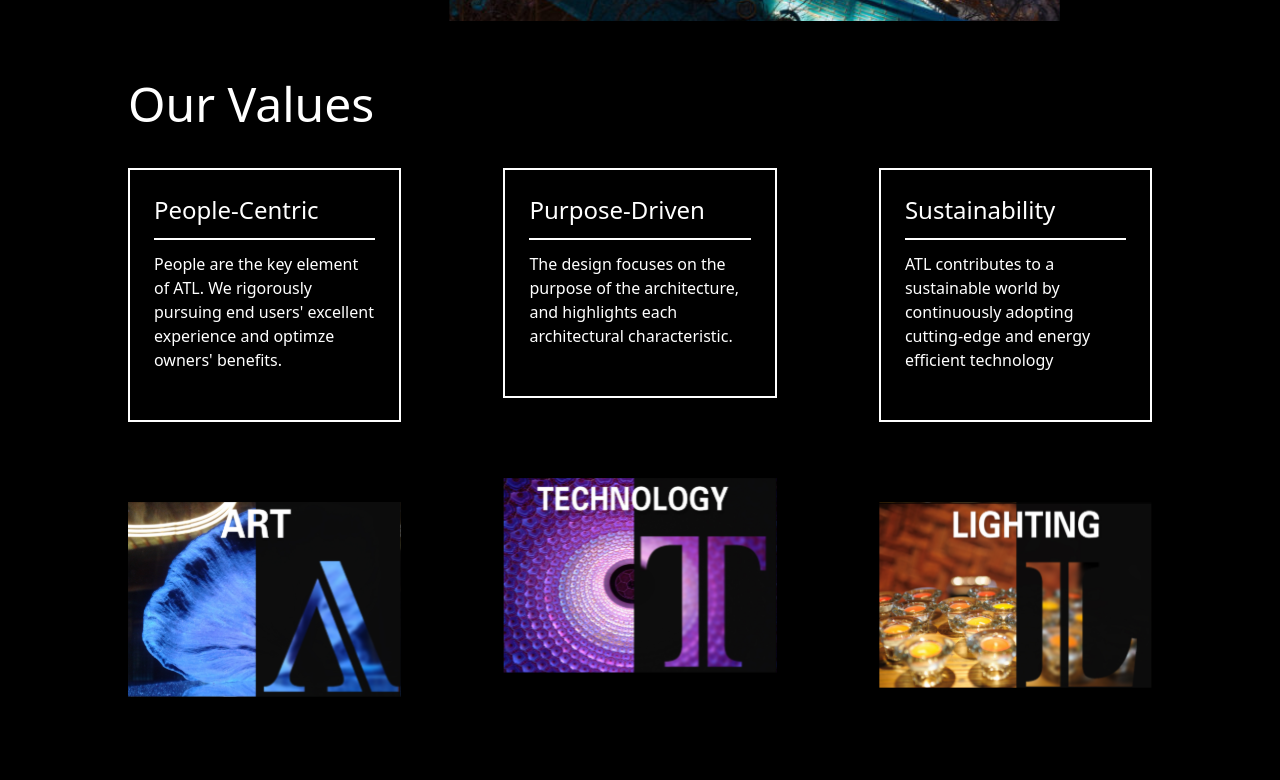
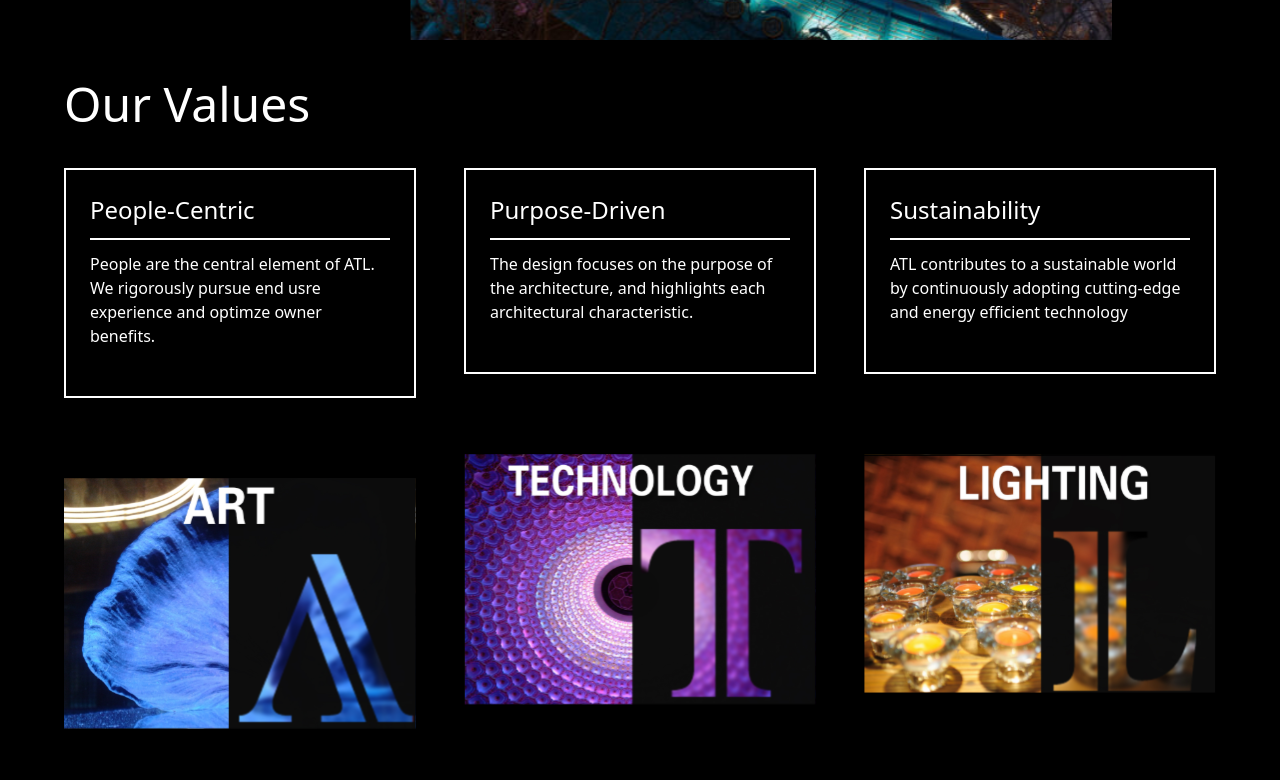
Before and after one commit to ludavidca/atl-lighting-design-website, a Vue app: page / in a window 1280 px wide. Shown: the part 1340-2120 px from the top of the page. Built offline with nearby package versions, Linux system fonts and the light colour scheme.

Commit message:
Finalized first iteration of template designs, just need to add dropdown menu

```diff
--- a/src/App.vue
+++ b/src/App.vue
@@ -24,8 +24,8 @@ import { RouterLink, RouterView } from 'vue-router'
       <RouterView />
     </main>
 
-    <footer class="flex flex-col  bg-black py-8 mt-auto">
-      <div class="mx-[5%] px-4">
+    <footer class="flex flex-col bg-black py-8 mt-auto">
+      <div class="mx-[5%]">
         <div class="flex flex-wrap items-start gap-8 relative">
           <div class="w-full h-[2px] bg-white" />
           <div class="flex-1 text-white ml-5">
--- a/src/assets/base.css
+++ /dev/null
@@ -1,86 +0,0 @@
-/* color palette from <https://github.com/vuejs/theme> */
-:root {
-  --vt-c-white: #ffffff;
-  --vt-c-white-soft: #f8f8f8;
-  --vt-c-white-mute: #f2f2f2;
-
-  --vt-c-black: #181818;
-  --vt-c-black-soft: #222222;
-  --vt-c-black-mute: #282828;
-
-  --vt-c-indigo: #2c3e50;
-
-  --vt-c-divider-light-1: rgba(60, 60, 60, 0.29);
-  --vt-c-divider-light-2: rgba(60, 60, 60, 0.12);
-  --vt-c-divider-dark-1: rgba(84, 84, 84, 0.65);
-  --vt-c-divider-dark-2: rgba(84, 84, 84, 0.48);
-
-  --vt-c-text-light-1: var(--vt-c-indigo);
-  --vt-c-text-light-2: rgba(60, 60, 60, 0.66);
-  --vt-c-text-dark-1: var(--vt-c-white);
-  --vt-c-text-dark-2: rgba(235, 235, 235, 0.64);
-}
-
-/* semantic color variables for this project */
-:root {
-  --color-background: var(--vt-c-white);
-  --color-background-soft: var(--vt-c-white-soft);
-  --color-background-mute: var(--vt-c-white-mute);
-
-  --color-border: var(--vt-c-divider-light-2);
-  --color-border-hover: var(--vt-c-divider-light-1);
-
-  --color-heading: var(--vt-c-text-light-1);
-  --color-text: var(--vt-c-text-light-1);
-
-  --section-gap: 160px;
-}
-
-@media (prefers-color-scheme: dark) {
-  :root {
-    --color-background: var(--vt-c-black);
-    --color-background-soft: var(--vt-c-black-soft);
-    --color-background-mute: var(--vt-c-black-mute);
-
-    --color-border: var(--vt-c-divider-dark-2);
-    --color-border-hover: var(--vt-c-divider-dark-1);
-
-    --color-heading: var(--vt-c-text-dark-1);
-    --color-text: var(--vt-c-text-dark-2);
-  }
-}
-
-*,
-*::before,
-*::after {
-  box-sizing: border-box;
-  margin: 0;
-  font-weight: normal;
-}
-
-body {
-  min-height: 100vh;
-  color: var(--color-text);
-  background: var(--color-background);
-  transition:
-    color 0.5s,
-    background-color 0.5s;
-  line-height: 1.6;
-  font-family:
-    Inter,
-    -apple-system,
-    BlinkMacSystemFont,
-    'Segoe UI',
-    Roboto,
-    Oxygen,
-    Ubuntu,
-    Cantarell,
-    'Fira Sans',
-    'Droid Sans',
-    'Helvetica Neue',
-    sans-serif;
-  font-size: 15px;
-  text-rendering: optimizeLegibility;
-  -webkit-font-smoothing: antialiased;
-  -moz-osx-font-smoothing: grayscale;
-}
--- a/src/assets/main.css
+++ /dev/null
@@ -1,35 +0,0 @@
-@import './base.css';
-
-#app {
-  max-width: 1280px;
-  margin: 0 auto;
-  padding: 2rem;
-  font-weight: normal;
-}
-
-a,
-.green {
-  text-decoration: none;
-  color: hsla(160, 100%, 37%, 1);
-  transition: 0.4s;
-  padding: 3px;
-}
-
-@media (hover: hover) {
-  a:hover {
-    background-color: hsla(160, 100%, 37%, 0.2);
-  }
-}
-
-@media (min-width: 1024px) {
-  body {
-    display: flex;
-    place-items: center;
-  }
-
-  #app {
-    display: grid;
-    grid-template-columns: 1fr 1fr;
-    padding: 0 2rem;
-  }
-}
--- a/src/views/AwardsView.vue
+++ b/src/views/AwardsView.vue
@@ -1,35 +1,51 @@
-<script lang="ts">
+<script setup lang="ts">
 import { ref } from 'vue';
 
-const projects = ref([
+const awardprojects = ref([
   {
     title: "Guanyin Altar",
-    year: 2024,
-    location: "ZhouShan City, China",
-    image: "src/assets/Contact/shanghai.svg",
+    image: "src/assets/CarouselImages/3.svg",
+    awards: [
+      "1st Prize of Outdoor Lighting Design – CIES 2022",
+      "1st Prize of Outdoor Lighting Design – CIES 2022",
+      "1st Prize of Outdoor Lighting Design – CIES 2022",
+    ]
   },
   {
     title: "Guanyin Altar",
-    year: 2024,
-    location: "ZhouShan City, China",
-    image: "src/assets/Contact/shanghai.svg",
+    image: "src/assets/CarouselImages/3.svg",
+    awards: [
+      "1st Prize of Outdoor Lighting Design – CIES 2022",
+    ]
   },
 ]);
 </script>
 
 <template>
   <div class="bg-black text-white font-sans min-h-screen">
-    <div class="container  py-8 mb-8">
+    <div class="py-8">
      <div class="flex flex-row items-center justify-center pt-[5%] gap-x-4">
       <h1 class="text-5xl text-center">Awards</h1>
     </div>
 
-      <hr class="border-t-2 border-white mt-6 mx-[5%] mb-10">
-
-      <div class="w-[90%] justify-center mx-auto">
-
-
+      <hr class="border-t-2 border-white mt-6 mx-[5%]">
+        <div class="w-[90%] justify-center mx-auto">
+          <div v-for="award in awardprojects" :key="award.title" class="flex flex-row w-full h-[30vh] mb-4 mt-10">
+            <div class="w-3/5 h-full overflow-hidden">
+              <img :src="award.image" class="w-full h-full object-cover object-center">
+            </div>
+            <div class="flex flex-col w-2/5 pl-4 justify-center ml-[5%]">
+              <div class="text-2xl text-white mb-2">
+                {{ award.title }}
+              </div>
+              <div class="text-white">
+                <div v-for="item in award.awards" :key="item" class="text-white">
+                  {{ item }}
+                </div>
+              </div>
+            </div>
+          </div>
+        </div>
+      </div>
     </div>
-    </div>
-  </div>
 </template>
--- a/src/views/ContactView.vue
+++ b/src/views/ContactView.vue
@@ -6,23 +6,29 @@ const contacts = ref([
     title: "Shanghai ATL Lighting Design Company",
     address: "Building 18, 333 Baotun Road<br>Huangpu District<br>Shanghai, China 200011",
     image: "src/assets/Contact/shanghai.svg",
+    email:"mailto:atl@188.com",
+    tel:"tel+862152137649",
   },
   {
     title: "Shanghai ATL Lighting Design Xi'an Branch",
     address: "2203, Unit 1, Building 7<br>Shuangwei Yingbin Square, Wei Yang Road<br>Xi'an, China 710018",
     image: "src/assets/Contact/xian.svg",
+    email:"mailto:atllightxa@163.com",
+    tel:"tel:+8613585700424",
   },
   {
     title: "ATL International Lighting Design Inc.",
     address: "Suite 340, 600 Crowfoot Crescent NW<br>Calgary, AB, Canada T3G 0B4<br><br>",
     image: "src/assets/Contact/calgary.svg",
+    email: "mailto:zlu@live.ca",
+    tel:"tel:+15879664293",
   },
 ]);
 </script>
 
 <template>
   <div class="bg-black text-white font-sans min-h-screen">
-    <div class="container mx-auto py-8">
+    <div class="mx-auto py-8">
      <div class="flex flex-row items-center justify-center pt-[5%] gap-x-4">
       <h1 class="text-5xl text-center">Contact Us</h1>
     </div>
@@ -37,8 +43,8 @@ const contacts = ref([
           <h2 class="text-2xl font-bold mb-2">{{ contact.title }}</h2>
           <p class="mb-4" v-html="contact.address"></p>
           <p>
-            <a href="#" class="underline mr-4">Email</a>
-            <a href="#" class="underline">Telephone</a>
+            <a :href="contact.email" class="underline mr-4 text-white">Email</a>
+            <a :href="contact.tel" class="underline text-white">Telephone</a>
           </p>
         </div>
       </div>
@@ -49,8 +55,8 @@ const contacts = ref([
           <div>
           <h2 class="text-4xl mb-4">Careers</h2>
           <p>
-            <a href="#" class="underline mr-4">Email</a>
-            <a href="#" class="underline">Telephone</a>
+            <a href="mailto:hr@atl-design.com" class="underline mr-4">Email</a>
+            <a href="+8602152137649" class="underline">Telephone</a>
           </p>
         </div>
         </div>
--- a/src/views/HomeView.vue
+++ b/src/views/HomeView.vue
@@ -11,7 +11,7 @@ const carouselSlides = [image1, image2, image3];
 const values = ref([
   {
     title: "People-Centric",
-    text: "People are the key element of ATL. We rigorously pursuing end users' excellent experience and optimze owners' benefits.",
+    text: "People are the central element of ATL. We rigorously pursue end usre experience and optimze owner benefits.",
     imagelink: "src/assets/HomePage/peopleCentric.svg",
   },
   {
@@ -47,7 +47,7 @@ const values = ref([
     </div>
 
 
-    <div class="px-[10%] pt-20 overflow-y-hidden w-[100%]">
+    <div class="px-[5%] pt-20 overflow-y-hidden w-[100%]">
     <!-- This is the Our Company Intro -->
     <div class="flex flex-row w-fit items-center justify-center relative translate-x-[-9%]">
       <div class="z-10 w-1/2 translate-x-[10%] p-[4%] bg-black">
@@ -70,7 +70,7 @@ const values = ref([
         <h1 class="text-5xl text-white ">
           Our Values
         </h1>
-        <div class="grid grid-cols-3 gap-[10%] w-full pt-10">
+        <div class="grid grid-cols-3 gap-12 w-full pt-10">
           <div v-for="value in values" :key="value.title">
             <div class="border-white border-2 p-6 flex-col">
               <h1 class="text-2xl text-white">{{value.title}}</h1>
--- a/src/views/ProjectsView.vue
+++ b/src/views/ProjectsView.vue
@@ -1,4 +1,4 @@
-<script lang="ts">
+<script setup lang="ts">
 import { ref } from 'vue';
 
 const projects = ref([
@@ -6,21 +6,46 @@ const projects = ref([
     title: "Guanyin Altar",
     year: 2024,
     location: "ZhouShan City, China",
-    image: "src/assets/Contact/shanghai.svg",
+    image: "src/assets/CarouselImages/1.svg",
   },
   {
     title: "Guanyin Altar",
     year: 2024,
     location: "ZhouShan City, China",
-    image: "src/assets/Contact/shanghai.svg",
+    image: "src/assets/CarouselImages/2.svg",
+  }
+  ,
+  {
+    title: "Guanyin Altar",
+    year: 2024,
+    location: "ZhouShan City, China",
+    image: "src/assets/CarouselImages/3.svg",
   },
-  // ...repeat as needed
+  {
+    title: "Guanyin Altar",
+    year: 2024,
+    location: "ZhouShan City, China",
+    image: "src/assets/CarouselImages/1.svg",
+  },
+  {
+    title: "Guanyin Altar",
+    year: 2024,
+    location: "ZhouShan City, China",
+    image: "src/assets/CarouselImages/2.svg",
+  }
+  ,
+  {
+    title: "Guanyin Altar",
+    year: 2024,
+    location: "ZhouShan City, China",
+    image: "src/assets/CarouselImages/3.svg",
+  }
 ]);
 </script>
 
 <template>
-  <div class="bg-black text-white font-sans min-h-screen">
-    <div class="container  py-8 mb-8">
+  <div class="bg-black text-white font-sans">
+    <div class="py-8">
      <div class="flex flex-row items-center justify-center pt-[5%] gap-x-4">
       <h1 class="text-5xl text-center">Arts & Culture</h1>
       <img
@@ -36,14 +61,13 @@ const projects = ref([
 
       <div class="w-[90%] justify-center mx-auto">
       <div class="grid grid-cols-1 md:grid-cols-3 gap-12">
-        <div v-for="contact in contacts" :key="contact.title" class="flex flex-col">
-          <img :src="contact.image" :alt="contact.title" class="w-full h-64 object-cover mb-4">
-          <h2 class="text-2xl font-bold mb-2">{{ contact.title }}</h2>
-          <p class="mb-4" v-html="contact.address"></p>
-          <p>
-            <a href="#" class="underline mr-4">Email</a>
-            <a href="#" class="underline">Telephone</a>
-          </p>
+        <div v-for="project in projects" :key="project.title" class="flex flex-col">
+          <img :src="project.image" :alt="project.title" class="w-full h-64 object-cover mb-4">
+          <div class="flex flex-row justify-between gap-x-fit">
+            <h2 class="text-2xl text-white mb-2">{{ project.title }}</h2>
+            <p class="text-white text-2xl">{{ project.year }}</p>
+          </div>
+          <p class="mb-4" v-html="project.location"></p>
         </div>
       </div>
     </div>
```
Also changed, not shown: src/views/NewsView.vue (+34 -22 lines), 1 other file (tests, documents, lock files or other folders).
